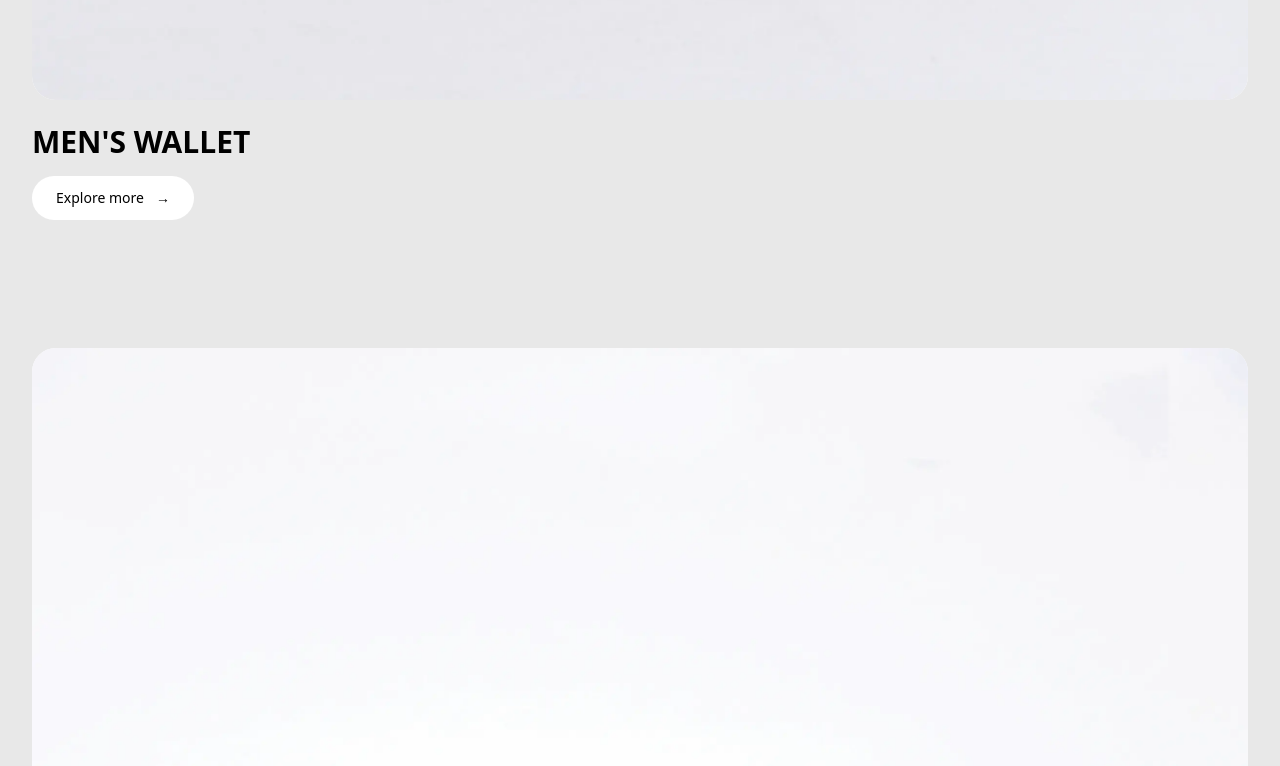
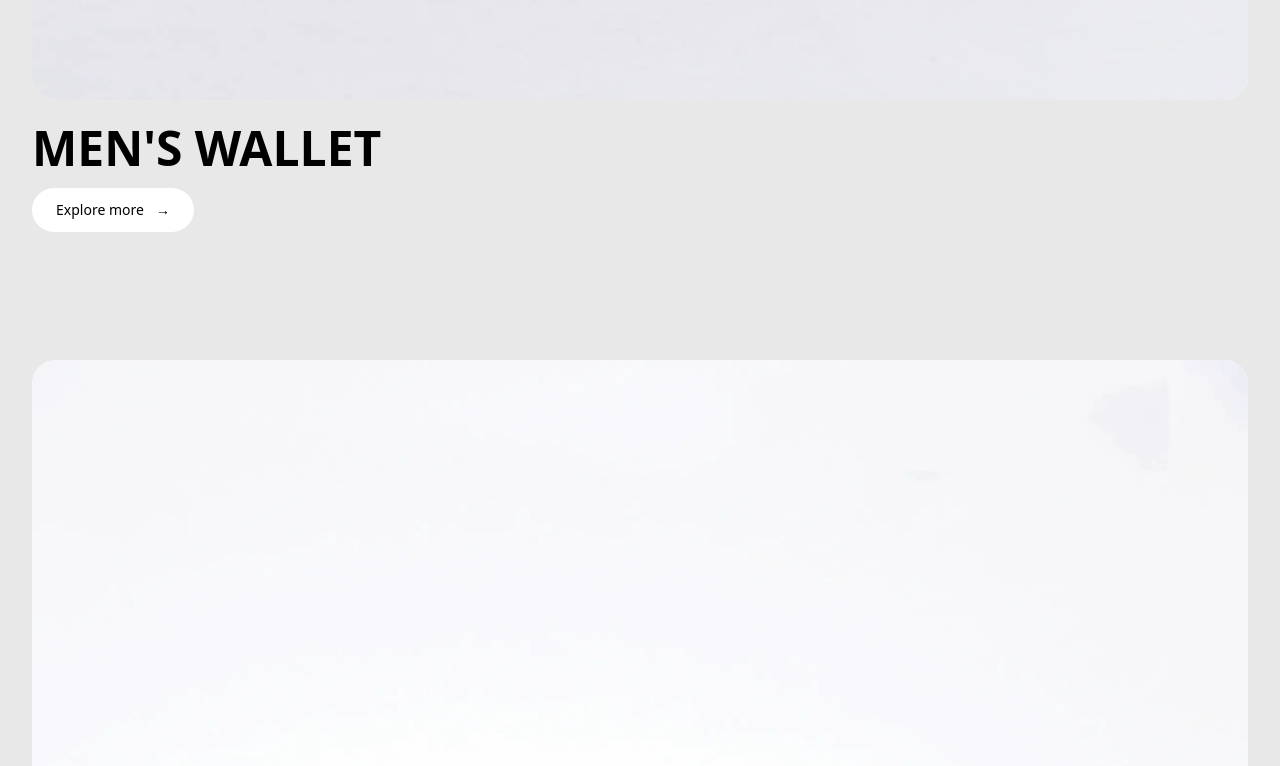
Before and after one commit to DevNiru2704/a_fashions, a Next.js app: page / in a window 1280 px wide. Shown: the part 4920-5686 px from the top of the page. Built offline with nearby package versions, Linux system fonts and the light colour scheme.

Commit message:
some minor revisions

```diff
--- a/src/app/components/home/WhatWeMake.tsx
+++ b/src/app/components/home/WhatWeMake.tsx
@@ -226,7 +226,7 @@ export default function WhatWeMake() {
                                                         className={`w-full md:w-1/2 lg:w-3/5 lg:order-1`}
                                                     >
                                                         <div className="space-y-4">
-                                                            <h2 className="text-black text-3xl md:text-4xl lg:text-3xl font-bold tracking-normal">
+                                                            <h2 className="text-black text-5xl md:text-6xl lg:text-6xl font-bold tracking-normal">
                                                                 {product.title}
                                                             </h2>
 
```
